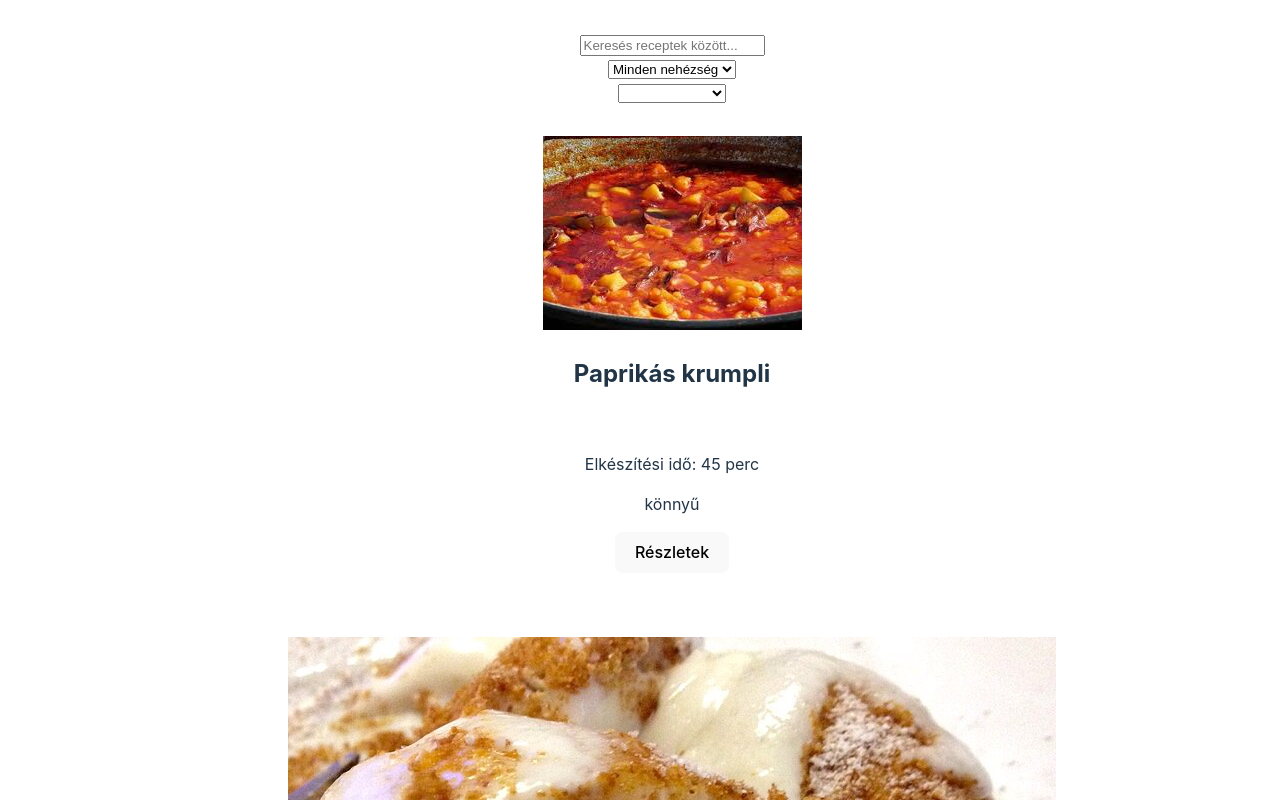
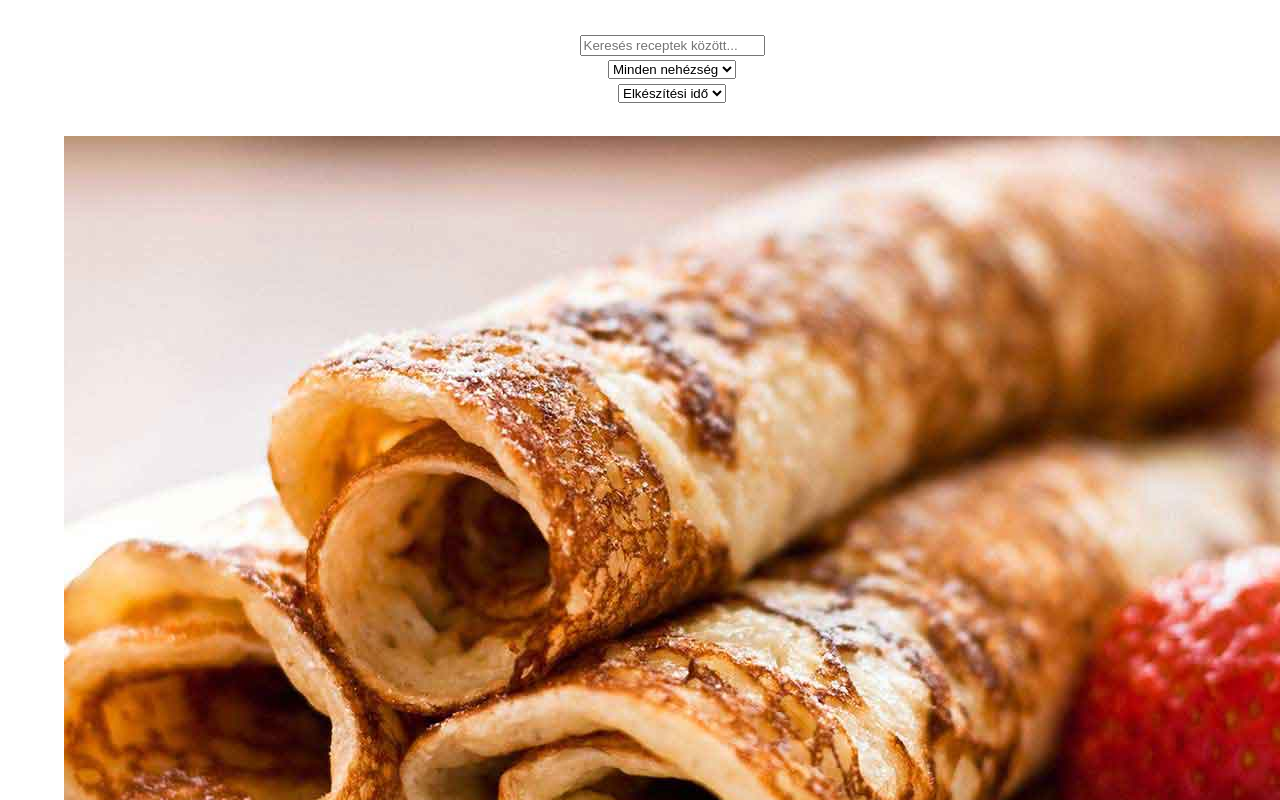
Before and after one commit to lenartaron/vueproject, a Vue app in the folder receptek/: page / in a window 1280 px wide. Shown: the top 800 px of the page. Built offline with nearby package versions, Linux system fonts and the light colour scheme.

Commit message:
Automatikus sort
Automatikusan sort-ot csinál az oldal főzési idő alapján

```diff
--- a/receptek/src/App.vue
+++ b/receptek/src/App.vue
@@ -5,7 +5,7 @@ import { recipies as allRecipies } from './data/dummyData';
 
 const searchQuery = ref('');
 const difficultyFilter = ref('');
-const sortOption = ref('');
+const sortOption = ref('cookTime');
 
 const filteredRecipies = computed(() => {
   let filtered = allRecipies.filter((recipie) =>
```
